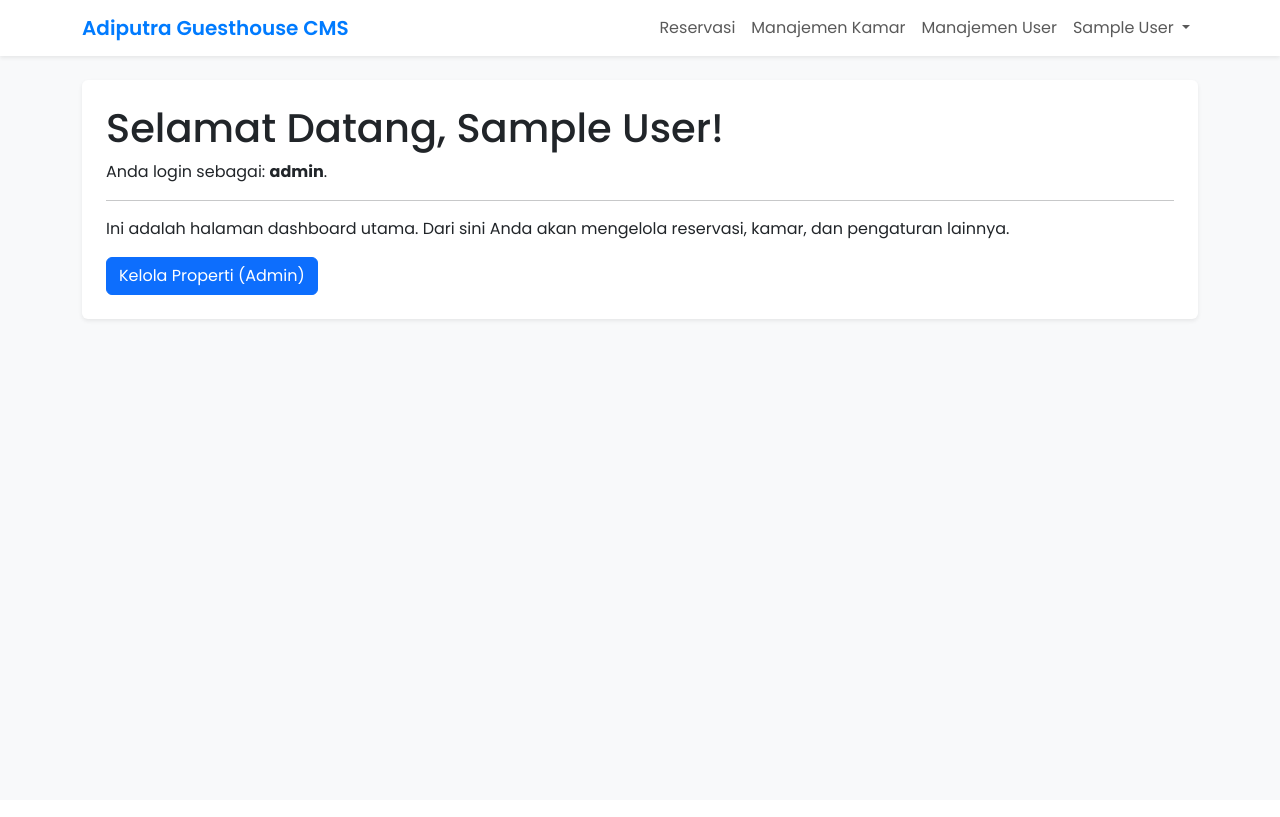
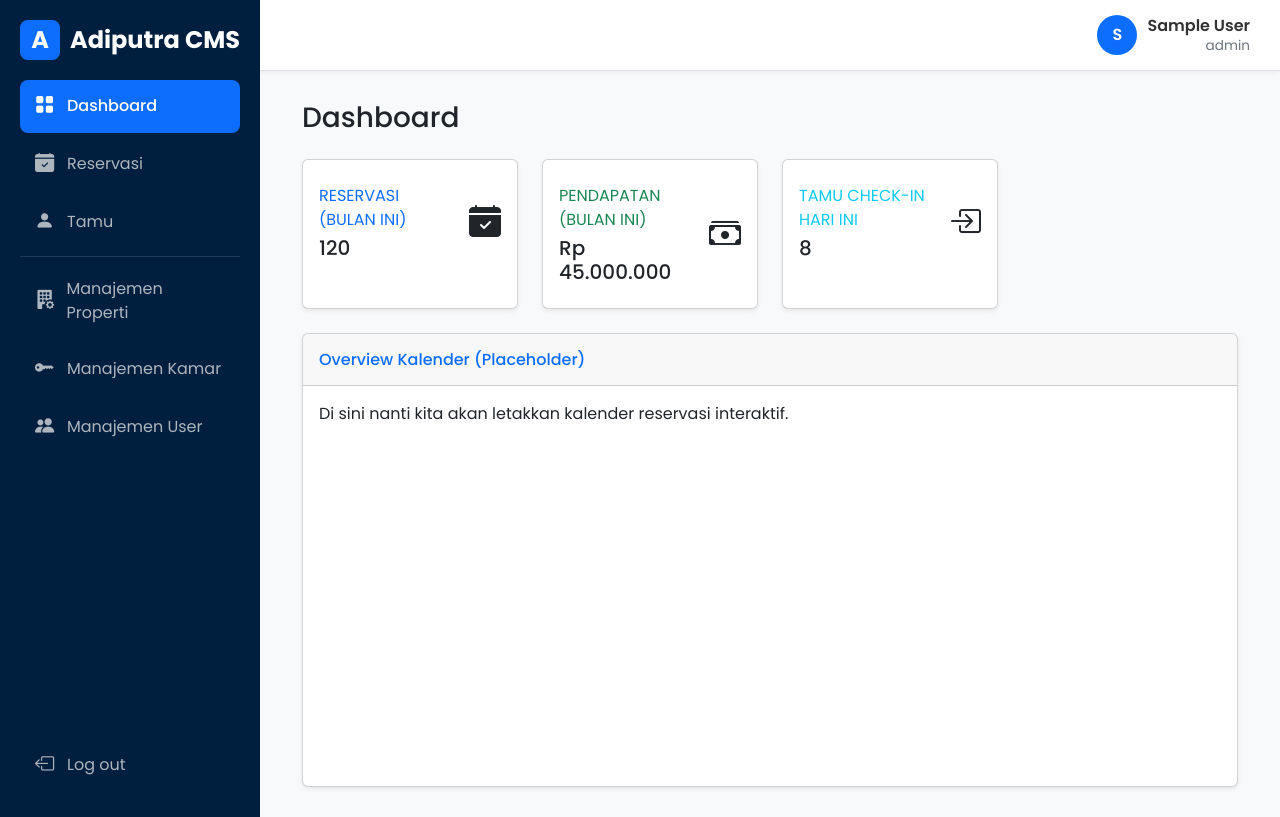
Before and after one commit to riskinurhadi/naretabyrnara, a PHP site: page /homiq/index.php in a window 1280 px wide. Before the commit the page ends 322 px from the top, so only its background shows below. Run offline with PHP 8.4, Linux system fonts and the light colour scheme; the visitor is signed in with stand-in values (Sample User, id 1).

Commit message:
modified:   homiq/index.php 	new file:   homiq/layout_footer.php 	new file:   homiq/layout_header.php

```diff
--- a/homiq/index.php
+++ b/homiq/index.php
@@ -1,98 +1,87 @@
 <?php
 session_start(); // Wajib ada di paling atas
 
-// Cek apakah user BELUM login
-if (!isset($_SESSION['user_id'])) {
-    // Jika belum, lempar kembali ke login.php
-    header("Location: login.php");
-    exit();
-}
-
-// Ambil data user dari session
-$nama_user = $_SESSION['nama_lengkap'];
-$role_user = $_SESSION['role'];
-
+// File ini akan mengimpor semua variabel session dan cek login
+require 'layout_header.php';
 ?>
 
-<!DOCTYPE html>
-<html lang="id">
-<head>
-    <meta charset="UTF-8">
-    <meta name="viewport" content="width=device-width, initial-scale=1.0">
-    <title>Dashboard - Guesthouse Adiputra</title>
-    <link href="https://cdn.jsdelivr.net/npm/bootstrap@5.3.2/dist/css/bootstrap.min.css" rel="stylesheet">
-    <link href="https://fonts.googleapis.com/css2?family=Poppins:wght@400;500;600;700&display=swap" rel="stylesheet">
-    <style>
-        body {
-            font-family: 'Poppins', sans-serif;
-            background-color: #f8f9fa;
-        }
-        .navbar-brand {
-            color: #007BFF !important;
-            font-weight: 600;
-        }
-    </style>
-</head>
-<body>
+<title>Dashboard - Guesthouse Adiputra</title>
 
-    <nav class="navbar navbar-expand-lg navbar-light bg-white shadow-sm">
-        <div class="container">
-            <a class="navbar-brand" href="index.php">
-                Adiputra Guesthouse CMS
-            </a>
-            <button class="navbar-toggler" type="button" data-bs-toggle="collapse" data-bs-target="#navbarNav">
-                <span class="navbar-toggler-icon"></span>
-            </button>
-            <div class="collapse navbar-collapse" id="navbarNav">
-                <ul class="navbar-nav ms-auto">
-                    <li class="nav-item">
-                        <a class="nav-link" href="#">Reservasi</a>
-                    </li>
-                    <?php if ($role_user == 'admin'): ?>
-                        <li class="nav-item">
-                            <a class="nav-link" href="#">Manajemen Kamar</a>
-                        </li>
-                        <li class="nav-item">
-                            <a class="nav-link" href="#">Manajemen User</a>
-                        </li>
-                    <?php endif; ?>
-                    <li class="nav-item dropdown">
-                        <a class="nav-link dropdown-toggle" href="#" id="navbarDropdown" role="button" data-bs-toggle="dropdown">
-                            <?php echo htmlspecialchars($nama_user); ?>
-                        </a>
-                        <ul class="dropdown-menu dropdown-menu-end">
-                            <li><a class="dropdown-item" href="#">Profil</a></li>
-                            <li><hr class="dropdown-divider"></li>
-                            <li><a class="dropdown-item text-danger" href="logout.php">Logout</a></li>
-                        </ul>
-                    </li>
-                </ul>
+<div class="container-fluid">
+    <div class="d-flex justify-content-between align-items-center mb-4">
+        <h1 class="h3 mb-0 text-gray-800">Dashboard</h1>
+        </div>
+
+    <div class="row">
+
+        <div class="col-xl-3 col-md-6 mb-4">
+            <div class="card border-left-primary shadow-sm h-100 py-2">
+                <div class="card-body">
+                    <div class="row no-gutters align-items-center">
+                        <div class="col mr-2">
+                            <div class="text-xs font-weight-bold text-primary text-uppercase mb-1">
+                                Reservasi (Bulan Ini)</div>
+                            <div class="h5 mb-0 font-weight-bold text-gray-800">120</div>
+                        </div>
+                        <div class="col-auto">
+                            <i class="bi bi-calendar-check-fill fs-2 text-gray-300"></i>
+                        </div>
+                    </div>
+                </div>
             </div>
         </div>
-    </nav>
 
-    <div class="container mt-4">
-        <div class="row">
-            <div class="col-12">
-                <div class="card border-0 shadow-sm">
-                    <div class="card-body p-4">
-                        <h1>Selamat Datang, <?php echo htmlspecialchars($nama_user); ?>!</h1>
-                        <p class.="lead">Anda login sebagai: <strong><?php echo htmlspecialchars($role_user); ?></strong>.</p>
-                        <hr>
-                        <p>Ini adalah halaman dashboard utama. Dari sini Anda akan mengelola reservasi, kamar, dan pengaturan lainnya.</p>
+        <div class="col-xl-3 col-md-6 mb-4">
+            <div class="card border-left-success shadow-sm h-100 py-2">
+                <div class="card-body">
+                    <div class="row no-gutters align-items-center">
+                        <div class="col mr-2">
+                            <div class="text-xs font-weight-bold text-success text-uppercase mb-1">
+                                Pendapatan (Bulan Ini)</div>
+                            <div class="h5 mb-0 font-weight-bold text-gray-800">Rp 45.000.000</div>
+                        </div>
+                        <div class="col-auto">
+                            <i class="bi bi-cash-stack fs-2 text-gray-300"></i>
+                        </div>
+                    </div>
+                </div>
+            </div>
+        </div>
 
-                        <?php if ($role_user == 'admin'): ?>
-                            <a href="#" class="btn btn-primary">Kelola Properti (Admin)</a>
-                        <?php else: ?>
-                            <a href="#" class="btn btn-primary">Lihat Kalender Reservasi</a>
-                        <?php endif; ?>
+        <div class="col-xl-3 col-md-6 mb-4">
+            <div class="card border-left-info shadow-sm h-100 py-2">
+                <div class="card-body">
+                    <div class="row no-gutters align-items-center">
+                        <div class="col mr-2">
+                            <div class="text-xs font-weight-bold text-info text-uppercase mb-1">
+                                Tamu Check-in Hari Ini</div>
+                            <div class="h5 mb-0 font-weight-bold text-gray-800">8</div>
+                        </div>
+                        <div class="col-auto">
+                            <i class="bi bi-box-arrow-in-right fs-2 text-gray-300"></i>
+                        </div>
+                    </div>
+                </div>
+            </div>
+        </div>
 
-                    </div>
+    </div>
+
+    <div class="row">
+        <div class="col-12">
+            <div class="card shadow-sm">
+                <div class="card-header py-3">
+                    <h6 class="m-0 font-weight-bold text-primary">Overview Kalender (Placeholder)</h6>
+                </div>
+                <div class="card-body" style="min-height: 400px;">
+                    <p>Di sini nanti kita akan letakkan kalender reservasi interaktif.</p>
                 </div>
             </div>
         </div>
     </div>
 
-    <script src="https://cdn.jsdelivr.net/npm/bootstrap@5.3.2/dist/js/bootstrap.bundle.min.js"></script>
-</body>
-</html>
+</div>
+
+<?php
+require 'layout_footer.php';
+?>
--- /dev/null
+++ b/homiq/layout_footer.php
@@ -0,0 +1,26 @@
+</main> </div> <script src="https://cdn.jsdelivr.net/npm/bootstrap@5.3.2/dist/js/bootstrap.bundle.min.js"></script>
+
+    <script>
+        // Script untuk menandai .nav-link yang aktif
+        // Ini adalah cara sederhana, nanti bisa disempurnakan
+        document.addEventListener("DOMContentLoaded", function() {
+            const currentPath = window.location.pathname.split("/").pop();
+            const navLinks = document.querySelectorAll('.sidebar-nav .nav-link');
+
+            navLinks.forEach(link => {
+                const linkPath = link.getAttribute('href');
+                if (linkPath === currentPath) {
+                    link.classList.add('active');
+                } else {
+                    link.classList.remove('active'); // Hapus 'active' dari dashboard
+                }
+            });
+
+            // Jika tidak ada yang cocok (misal di halaman utama), pastikan Dashboard aktif
+            if (currentPath === 'index.php' || currentPath === '') {
+                 document.querySelector('.sidebar-nav .nav-link[href="index.php"]').classList.add('active');
+            }
+        });
+    </script>
+</body>
+</html>
--- /dev/null
+++ b/homiq/layout_header.php
@@ -0,0 +1,334 @@
+<?php
+// session_start() harus ada di setiap halaman yang menggunakan session
+// Kita akan panggil ini di halaman utamanya (index.php, manajemen_kamar.php)
+// tapi kita siapkan variabelnya di sini.
+if (!isset($_SESSION['user_id'])) {
+    header("Location: login.php");
+    exit();
+}
+
+$nama_user = $_SESSION['nama_lengkap'] ?? 'User';
+$role_user = $_SESSION['role'] ?? 'guest';
+
+?>
+<!DOCTYPE html>
+<html lang="id">
+<head>
+    <meta charset="UTF-8">
+    <meta name="viewport" content="width=device-width, initial-scale=1.0">
+    <link href="https://cdn.jsdelivr.net/npm/bootstrap@5.3.2/dist/css/bootstrap.min.css" rel="stylesheet">
+
+    <link rel="stylesheet" href="https://cdn.jsdelivr.net/npm/bootstrap-icons@1.11.3/font/bootstrap-icons.min.css">
+
+    <link href="https://fonts.googleapis.com/css2?family=Poppins:wght@400;500;600;700&display=swap" rel="stylesheet">
+
+    <style>
+        :root {
+            /* Warna biru dari gambar referensi (disesuaikan) */
+            --brand-blue: #0d6efd; /* Bootstrap Primary Blue */
+            --sidebar-bg: #001f3f; /* Biru Navy Tua (Mirip Puzzler) */
+            --sidebar-link: #adb5bd;
+            --sidebar-link-active: #ffffff;
+            --sidebar-link-hover: #f8f9fa;
+            --content-bg: #f8f9fa;
+        }
+
+        body {
+            font-family: 'Poppins', sans-serif;
+            background-color: var(--content-bg);
+            display: flex;
+            min-height: 100vh;
+        }
+
+        /* --- Sidebar --- */
+        .sidebar {
+            width: 260px;
+            background-color: var(--sidebar-bg);
+            padding: 20px;
+            display: flex;
+            flex-direction: column;
+            flex-shrink: 0;
+            transition: width 0.3s ease;
+        }
+
+        .sidebar-header {
+            text-align: center;
+            margin-bottom: 20px;
+        }
+        .sidebar-header .logo {
+            font-size: 1.5rem;
+            font-weight: 700;
+            color: var(--sidebar-link-active);
+            text-decoration: none;
+            /* Placeholder logo 'A' seperti di login */
+            display: flex;
+            align-items: center;
+            justify-content: center;
+        }
+        .sidebar-header .logo .logo-icon {
+            width: 40px;
+            height: 40px;
+            background-color: var(--brand-blue);
+            border-radius: 8px;
+            display: inline-flex;
+            align-items: center;
+            justify-content: center;
+            font-size: 1.5rem;
+            margin-right: 10px;
+        }
+
+        .sidebar-nav {
+            list-style: none;
+            padding: 0;
+            margin: 0;
+            flex-grow: 1; /* Mendorong logout ke bawah */
+        }
+        .sidebar-nav .nav-item {
+            margin-bottom: 5px;
+        }
+        .sidebar-nav .nav-link {
+            color: var(--sidebar-link);
+            text-decoration: none;
+            padding: 12px 15px;
+            display: flex;
+            align-items: center;
+            border-radius: 8px;
+            transition: all 0.3s ease;
+        }
+        .sidebar-nav .nav-link i {
+            margin-right: 12px;
+            font-size: 1.2rem;
+            width: 20px; /* Jaga alignment icon */
+        }
+        .sidebar-nav .nav-link:hover {
+            background-color: rgba(255, 255, 255, 0.1);
+            color: var(--sidebar-link-hover);
+        }
+        .sidebar-nav .nav-link.active {
+            background-color: var(--brand-blue);
+            color: var(--sidebar-link-active);
+            font-weight: 500;
+        }
+
+        .sidebar-footer {
+            margin-top: auto;
+        }
+
+        /* --- Main Content --- */
+        .main-content {
+            flex-grow: 1;
+            display: flex;
+            flex-direction: column;
+            overflow: auto; /* Untuk scrolling konten */
+        }
+
+        /* --- Top Bar (Header) --- */
+        .top-bar {
+            background-color: #ffffff;
+            padding: 15px 30px;
+            border-bottom: 1px solid #dee2e6;
+            display: flex;
+            justify-content: flex-end; /* Pindahkan search ke kiri nanti */
+            align-items: center;
+            box-shadow: 0 2px 4px rgba(0, 0, 0, 0.05);
+        }
+
+        .user-profile .dropdown-toggle::after {
+            display: none; /* Sembunyikan panah default */
+        }
+        .user-profile .user-avatar {
+            width: 40px;
+            height: 40px;
+            border-radius: 50%;
+            margin-right: 10px;
+            object-fit: cover;
+            background-color: var(--brand-blue); /* Placeholder avatar */
+            color: white;
+            display: inline-flex;
+            align-items: center;
+            justify-content: center;
+            font-weight: 600;
+        }
+        .user-profile .user-info {
+            line-height: 1.2;
+            text-align: right;
+        }
+        .user-profile .user-name {
+            font-weight: 600;
+            color: #333;
+        }
+        .user-profile .user-role {
+            font-size: 0.85rem;
+            color: #6c757d;
+        }
+        .dropdown-menu-end {
+            border-radius: 8px;
+            box-shadow: 0 4px 15px rgba(0, 0, 0, 0.1);
+            border: none;
+        }
+
+        /* --- Konten Halaman --- */
+        .content-area {
+            padding: 30px;
+            flex-grow: 1;
+        }
+
+        /* Style untuk Tombol Biru (Add New) */
+        .btn-brand {
+            background-color: var(--brand-blue);
+            border-color: var(--brand-blue);
+            color: #fff;
+            padding: 10px 18px;
+            font-weight: 500;
+            border-radius: 8px;
+            transition: all 0.3s ease;
+        }
+        .btn-brand:hover {
+            background-color: #0b5ed7;
+            border-color: #0a58ca;
+            color: #fff;
+        }
+
+        /* Style untuk Tabel (dari referensi) */
+        .card-table {
+            border: none;
+            border-radius: 12px;
+            box-shadow: 0 4px 15px rgba(0, 0, 0, 0.05);
+            overflow: hidden; /* Penting untuk border-radius tabel */
+        }
+        .table {
+            margin-bottom: 0; /* Hapus margin bawah default */
+        }
+        .table thead th {
+            background-color: #f8f9fa; /* Header tabel abu-abu muda */
+            border-bottom: 2px solid #dee2e6;
+            font-weight: 600;
+            color: #495057;
+            vertical-align: middle;
+            font-size: 0.9rem;
+            text-transform: uppercase;
+        }
+        .table tbody td {
+            vertical-align: middle;
+            color: #333;
+            font-weight: 500;
+        }
+        .table tbody tr:hover {
+            background-color: #f0f7ff; /* Hover biru muda */
+        }
+
+        /* Style untuk Status (Pending, Active, dll) */
+        .status-badge {
+            display: inline-block;
+            padding: 5px 12px;
+            font-size: 0.8rem;
+            font-weight: 600;
+            border-radius: 20px;
+            letter-spacing: 0.5px;
+        }
+        .status-badge-active {
+            background-color: #e6f7f0;
+            color: #198754;
+        }
+        .status-badge-pending {
+            background-color: #fffbeb;
+            color: #ffc107;
+        }
+        .status-badge-inactive {
+            background-color: #f8d7da;
+            color: #dc3545;
+        }
+
+    </style>
+</head>
+<body>
+
+    <div class="sidebar">
+        <div class="sidebar-header">
+            <a href="index.php" class="logo">
+                <span class="logo-icon">A</span>
+                <span>Adiputra CMS</span>
+            </a>
+        </div>
+
+        <ul class="sidebar-nav">
+            <li class="nav-item">
+                <a class="nav-link active" href="index.php">
+                    <i class="bi bi-grid-fill"></i>
+                    <span>Dashboard</span>
+                </a>
+            </li>
+            <li class="nav-item">
+                <a class="nav-link" href="#">
+                    <i class="bi bi-calendar-check-fill"></i>
+                    <span>Reservasi</span>
+                </a>
+            </li>
+            <li class="nav-item">
+                <a class="nav-link" href="#">
+                    <i class="bi bi-person-fill"></i>
+                    <span>Tamu</span>
+                </a>
+            </li>
+
+            <?php if ($role_user == 'admin'): ?>
+                <hr class="text-white-50 my-2">
+                <li class="nav-item">
+                    <a class="nav-link" href="#">
+                        <i class="bi bi-building-fill-gear"></i>
+                        <span>Manajemen Properti</span>
+                    </a>
+                </li>
+                <li class="nav-item">
+                    <a class="nav-link" href="#">
+                        <i class="bi bi-key-fill"></i>
+                        <span>Manajemen Kamar</span>
+                    </a>
+                </li>
+                <li class="nav-item">
+                    <a class="nav-link" href="#">
+                        <i class="bi bi-people-fill"></i>
+                        <span>Manajemen User</span>
+                    </a>
+                </li>
+            <?php endif; ?>
+        </ul>
+
+        <div class="sidebar-footer">
+            <ul class="sidebar-nav">
+                <li class="nav-item">
+                    <a class="nav-link" href="logout.php">
+                        <i class="bi bi-box-arrow-left"></i>
+                        <span>Log out</span>
+                    </a>
+                </li>
+            </ul>
+        </div>
+    </div>
+
+    <div class="main-content">
+        <header class="top-bar">
+
+            <div class="user-profile ms-auto">
+                <div class="dropdown">
+                    <a class="nav-link dropdown-toggle" href="#" id="userDropdown" role="button" data-bs-toggle="dropdown" aria-expanded="false">
+                        <div class="d-flex align-items-center">
+                            <div class="user-avatar">
+                                <?php echo htmlspecialchars(strtoupper(substr($nama_user, 0, 1))); ?>
+                            </div>
+                            <div class="user-info d-none d-md-block">
+                                <span class="user-name"><?php echo htmlspecialchars($nama_user); ?></span><br>
+                                <span class="user-role"><?php echo htmlspecialchars($role_user); ?></span>
+                            </div>
+                        </div>
+                    </a>
+                    <ul class="dropdown-menu dropdown-menu-end" aria-labelledby="userDropdown">
+                        <li><a class="dropdown-item" href="#">Profil Saya</a></li>
+                        <li><hr class="dropdown-divider"></li>
+                        <li><a class="dropdown-item text-danger" href="logout.php">Logout</a></li>
+                    </ul>
+                </div>
+            </div>
+        </header>
+
+        <main class="content-area">
```
